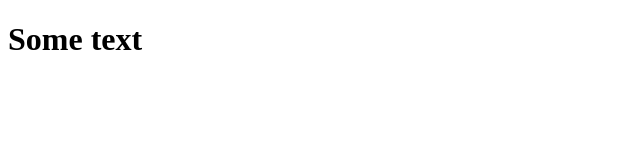
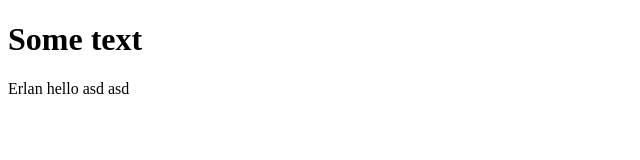
Before and after one commit to Bekmoldauly/test, a plain HTML site: page home.html in a window 1280 px wide. Shown: the whole page, without its empty margins (0-640 px from the left). Drawn offline with Linux system fonts and the light colour scheme.

Commit message:
azeke chahnge

```diff
--- a/home.html
+++ b/home.html
@@ -6,5 +6,6 @@
 </head>
 <body>
 	<h1>Some text</h1>
+	Erlan hello asd asd
 </body>
 </html>
```
Also changed, not shown: azamat.txt (added).
